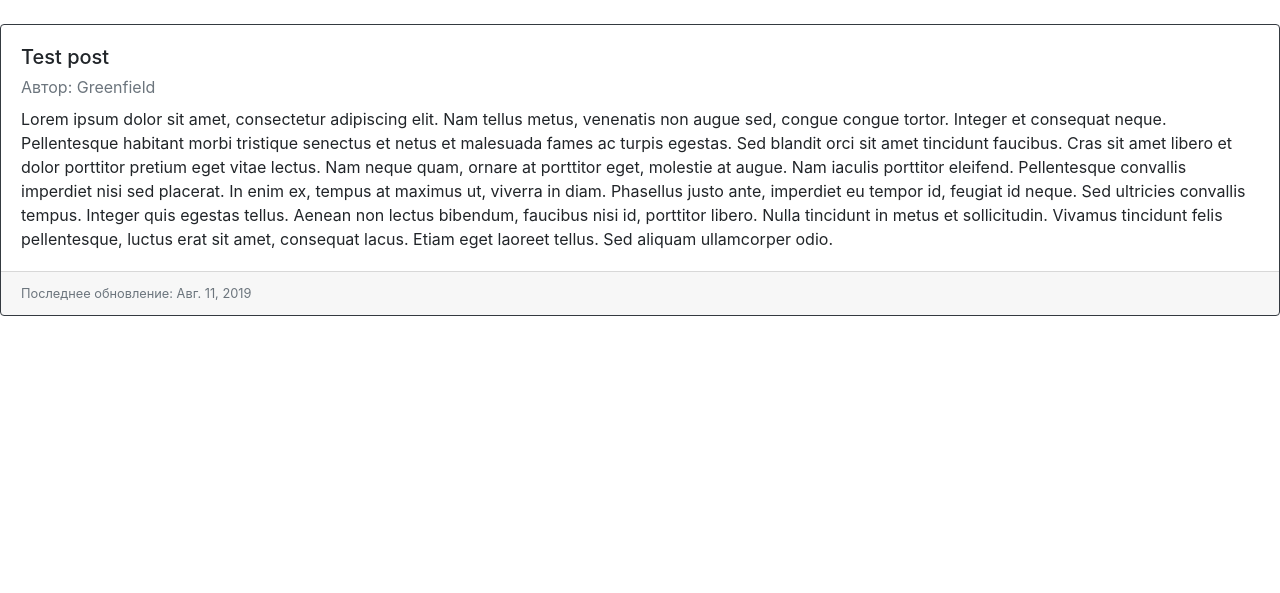
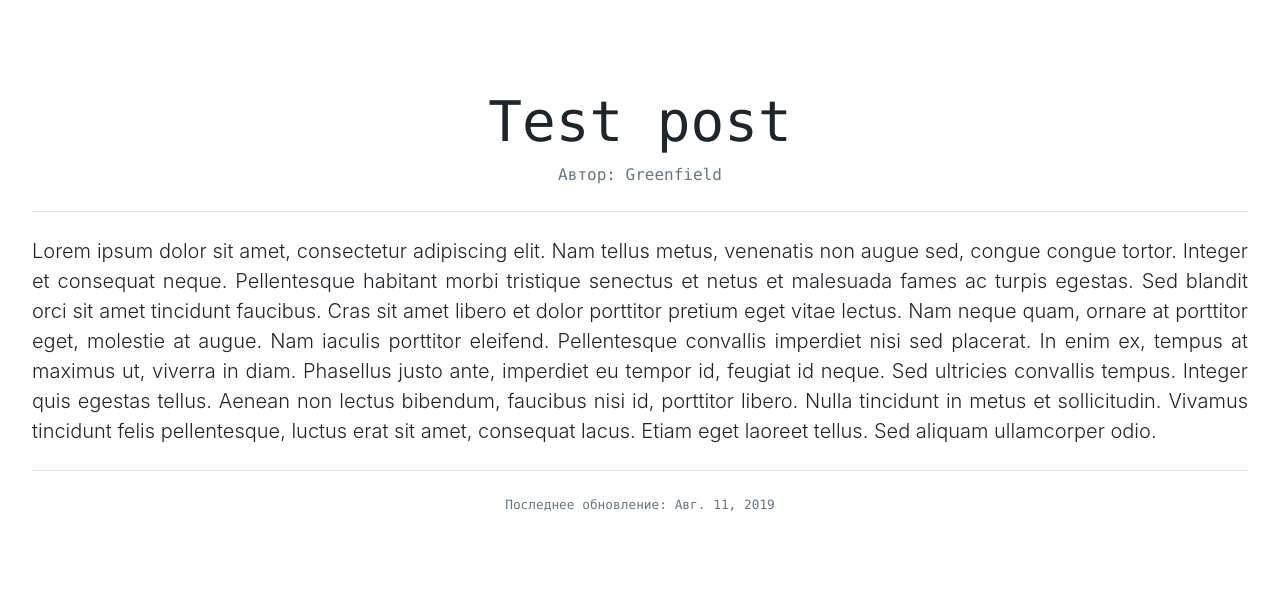
Before and after one commit to k0oda/TestBlog, a Django app: page /post/1/ in a window 1280 px wide. Shown: the part 56-649 px from the top of the page. Run offline with Django 3.2, Linux system fonts and the light colour scheme; data comes from the database, SQL or seed files in the repository; some libraries are stand-ins or nearby versions.

Commit message:
styling: add jumbotron styling in post_detail.html

```diff
--- a/TestBlog/blog/templates/blog/post_detail.html
+++ b/TestBlog/blog/templates/blog/post_detail.html
@@ -1,26 +1,27 @@
 {% extends 'blog/index.html' %}
 
 {% block content %}
-    <div class="card border-dark">
-        <div class="card-body">
-            <h5 class="card-title">
+<div class="jumbotron bg-transparent">
+    <h5 class="text-center text-monospace display-4">
         {{ post.title }}
     </h5>
 
-            <p class="card-subtitle mb-2 text-muted">
+    <p class="text-muted text-center text-monospace">
         Автор: {{ post.author }}
     </p>
 
-            <p class="card-text">
+    <hr class="my-4">
+
+    <p class="text-justify lead">
         {{ post.text }}
     </p>
-        </div>
 
-        <div class="card-footer">
-            <small class="text-muted">
+    <hr class="my-4">
+
+    <small class="text-muted text-monospace">
+        <p class="text-center">
         Последнее обновление: {{ post.publication_date }}
+        </p>
     </small>
 </div>
-
-    </div>
 {% endblock %}
```
Lines whose indentation alone changed are shown as unchanged.
